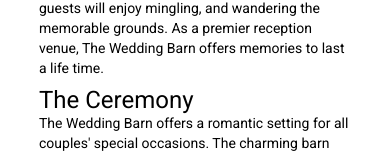
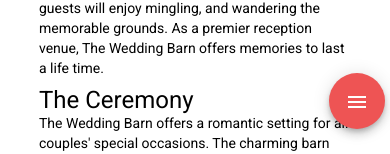
Before and after one commit to jammin2shirts/wedding-barn, an Angular app in the folder wedding-barn/: page /home in a window 390 px wide. Shown: the part 690-844 px from the top of the page. Built offline with nearby package versions, Linux system fonts and the light colour scheme; a web font is replaced by a local one.

Commit message:
Created mobile menu

```diff
--- a/wedding-barn/src/app/component/header/header.component.html
+++ b/wedding-barn/src/app/component/header/header.component.html
@@ -1,21 +1,29 @@
+<div class="mobile-menu">
+  <button mat-fab color="fab" [matMenuTriggerFor]="menu" >
+    <mat-icon>menu</mat-icon>
+  </button>
+  <mat-menu #menu="matMenu">
+    <div class="nav left-nav" *ngFor="let nav of left_navs; let i = index">
+      <button mat-menu-item [routerLink]="['/', nav.link]">{{ nav.text | uppercase }}</button>
+    </div>
+
+    <div class="nav right-nav" *ngFor="let nav of right_navs; let i = index">
+      <button mat-menu-item [routerLink]="['/', nav.link]">{{ nav.text | uppercase }}</button>
+    </div>
+  </mat-menu>
+</div>
+
+
 
 <div class="header-container">
   <div class="header-col">
     <div class="nav-list left-list">
       <div class="nav left-nav" *ngFor="let nav of left_navs; let i = index">
         <div class="nav-item">
-            <img
-              class="hover-rooster"
-              alt="rooster icon for nav"
-              src="../../../assets/images/nav-rooster.png"
-            />
+          <img class="hover-rooster" alt="rooster icon for nav" src="../../../assets/images/nav-rooster.png" />
           <h3>
-              <a
-                (mouseover)="displayRooster(i)"
-                (mouseout)="hideRooster(i)"
-                [title]="nav.text"
-                [routerLink]="['/', nav.link]"
-              >
+            <a (mouseover)="displayRooster(i)" (mouseout)="hideRooster(i)" [title]="nav.text"
+              [routerLink]="['/', nav.link]">
               {{ nav.text | uppercase }}
             </a>
           </h3>
@@ -23,41 +31,22 @@
       </div>
     </div>
     <div class="arrow-div">
-        <img
-          class="arrow"
-          alt="left-arrow"
-          src="../../../assets/images/header_arrow.png"
-        />
+      <img class="arrow" alt="left-arrow" src="../../../assets/images/header_arrow.png" />
     </div>
   </div>
 
   <div class="header-col logo-container">
-      <img
-        class="logo-img"
-        alt="center logo"
-        src="../../../assets/images/WB4.png"
-      />
+    <img class="logo-img" alt="center logo" src="../../../assets/images/WB4.png" />
   </div>
 
   <div class="header-col">
     <div class="nav-list right-list">
-        <div
-          class="nav right-nav"
-          *ngFor="let nav of right_navs; let i = index"
-        >
+      <div class="nav right-nav" *ngFor="let nav of right_navs; let i = index">
         <div class="nav-item">
-            <img
-              class="hover-rooster"
-              alt="rooster icon for nav"
-              src="../../../assets/images/nav-rooster.png"
-            />
+          <img class="hover-rooster" alt="rooster icon for nav" src="../../../assets/images/nav-rooster.png" />
           <h3>
-              <a
-                (mouseover)="displayRooster(i + 3)"
-                (mouseout)="hideRooster(i + 3)"
-                [title]="nav.text"
-                [routerLink]="['/', nav.link]"
-              >
+            <a (mouseover)="displayRooster(i + 3)" (mouseout)="hideRooster(i + 3)" [title]="nav.text"
+              [routerLink]="['/', nav.link]">
               {{ nav.text | uppercase }}
             </a>
           </h3>
@@ -65,11 +54,7 @@
       </div>
     </div>
     <div class="arrow-div">
-        <img
-          class="arrow flip-img"
-          alt="right-arrow"
-          src="../../../assets/images/header_arrow.png"
-        />
+      <img class="arrow flip-img" alt="right-arrow" src="../../../assets/images/header_arrow.png" />
     </div>
   </div>
 </div>
--- a/wedding-barn/src/app/component/header/header.component.scss
+++ b/wedding-barn/src/app/component/header/header.component.scss
@@ -65,17 +65,24 @@
   display: none;
 }
 
+.mobile-menu {
+  display: flex;
+  position: fixed;
+  bottom: 25px;
+  right: 5px;
+}
+
 @media (min-width: 400px) {
   .logo-img {
     width: 200px;
   }
 }
 @media (min-width: 600px) {
+}
+
+@media (min-width: 900px) {
   .arrow {
     width: clamp(33vw, 100%, 100%);
-  }
-  .arrow-div {
-    display: block;
   }
   .flip-img {
     transform: scaleX(-1);
@@ -85,10 +92,13 @@
     flex-direction: column;
     align-self: center;
   }
-}
-
-@media (min-width: 860px) {
+  .arrow-div {
+    display: block;
+  }
   .nav-list {
     display: flex;
   }
+  .mobile-menu {
+    display: none;
+  }
 }
--- a/wedding-barn/src/styles.scss
+++ b/wedding-barn/src/styles.scss
@@ -17,3 +17,15 @@
 
 html, body { height: 100%; }
 body { margin: 0; font-family: Roboto, "Helvetica Neue", sans-serif; }
+
+.mat-fab{
+  background-color: rgb(238, 84, 84);
+  // height: 40px !important;
+  // width: 40px !important;
+  // .mat-button-wrapper{
+  //   height: 40px !important;
+  // }
+}
+.mat-menu-content{
+  background-color: rgb(238, 84, 84);
+}
```
Also changed, not shown: wedding-barn/src/app/app.module.ts (+9 -1 lines). Lines whose indentation alone changed are shown as unchanged.
